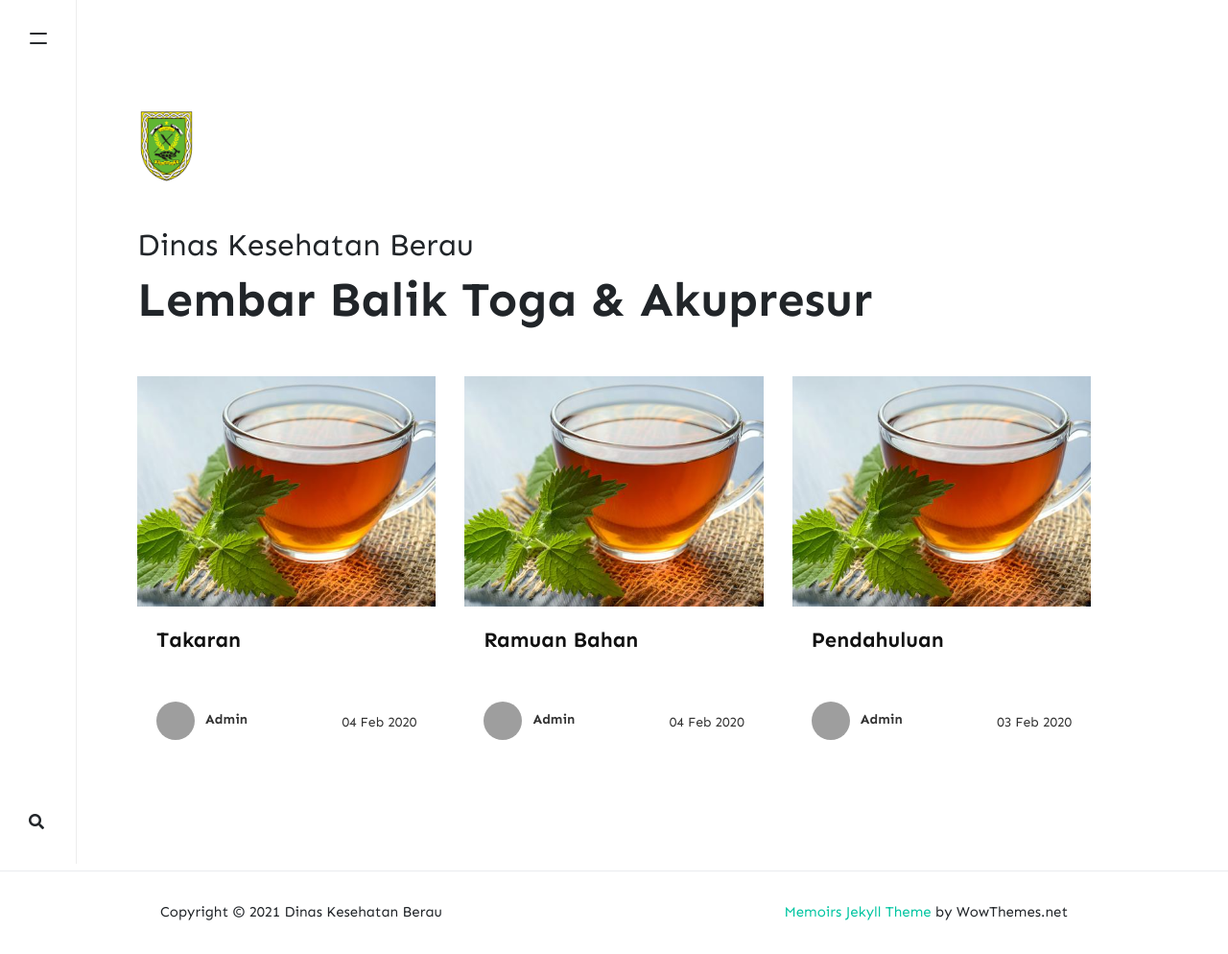
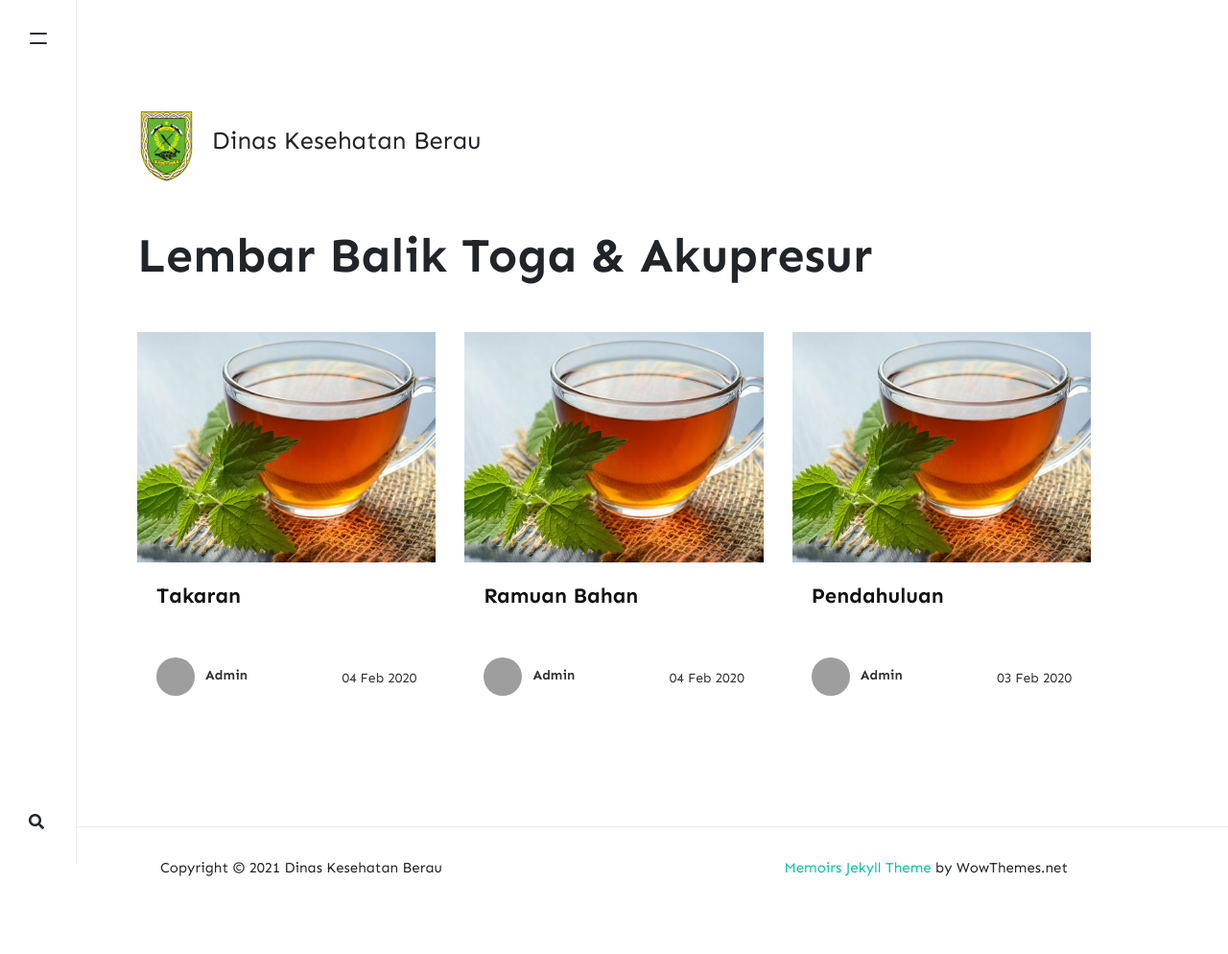
Before and after one commit to itshiroto/dinkesberau-lembarbalik, a Jekyll site: the page built from index.html, in a window 1280 px wide. Shown: the whole page at 96% size. Built offline with Jekyll 4.4.1, drawn with Linux system fonts in a browser that asks for light colours; nearby versions of some CDN libraries; the list of posts is cut into pages by our own code; comment, search, counter and statistics services are not loaded; after the commit the page ends 947 px from its top, so only the background shows below that; grey boxes are pictures that could not be loaded.

Commit message:
Fixing the site title

```diff
--- a/_layouts/default.html
+++ b/_layouts/default.html
@@ -68,11 +68,13 @@
 
     <!-- Site Logo/Name
     ================================================== -->
+    <div id="site-logoname">
+        <a class="navbar-brand" href="{{ site.baseurl }}/">
+            <img src="{{ site.baseurl }}/{{ site.logo }}" alt="{{ site.name }}">
+        </a>
+        <h2 id="titelsite">{{ site.name }}</h2>
+    </div>
 
-    <a class="navbar-brand" href="{{ site.baseurl }}/">
-        <img src="{{ site.baseurl }}/{{ site.logo }}" alt="{{ site.name }}">
-    </a>
-    <h2 style="font-weight: normal;">{{ site.name }}</h2>
 
 
     <!-- Site Tag
--- a/assets/css/theme.scss
+++ b/assets/css/theme.scss
@@ -113,11 +113,22 @@
     animation: fade-up 0.7s ease-out forwards running;
 }
 // menu
+#site-logoname {
+    display: flex;
+    align-items: center;
+}
 .navbar-brand img {
     max-height:80px;
     margin-bottom:40px;
     margin-top:40px;
 }
+
+#titelsite {
+    font-weight: normal;
+    word-wrap: break-word;
+    font-size: 1.6rem;
+}
+
 .sidebar {
     position: fixed;
     left: 0px;
```
